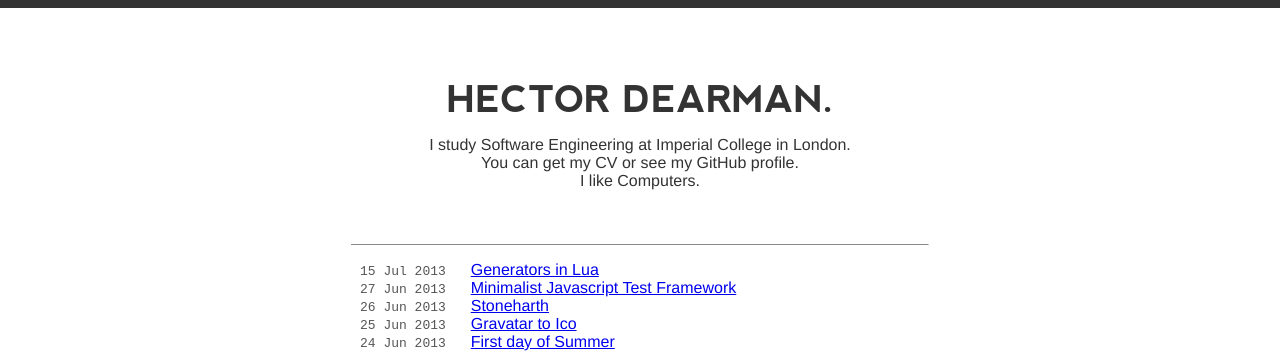
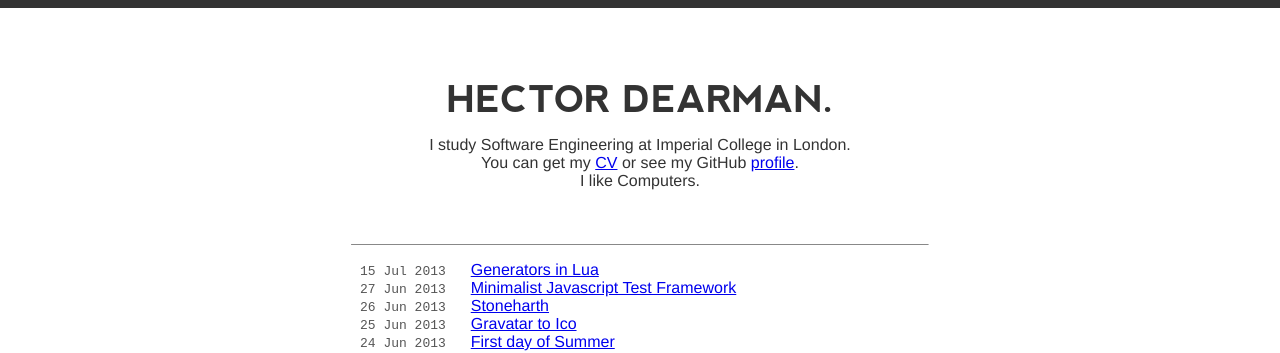
Before and after one commit to chromy/chromy.github.com, a Jekyll site: the page built from index.html, in a window 1280 px wide. Shown: the top 353 px of the page. Built offline with Jekyll 4.4.1, drawn with Linux system fonts in a browser that asks for light colours.

Commit message:
fix header links

```diff
--- a/static/css/site.css
+++ b/static/css/site.css
@@ -33,7 +33,7 @@
     margin-bottom: 10px;
 }
 
-header a {
+header .title a {
     text-decoration: none;
     color: inherit;
 }
```
